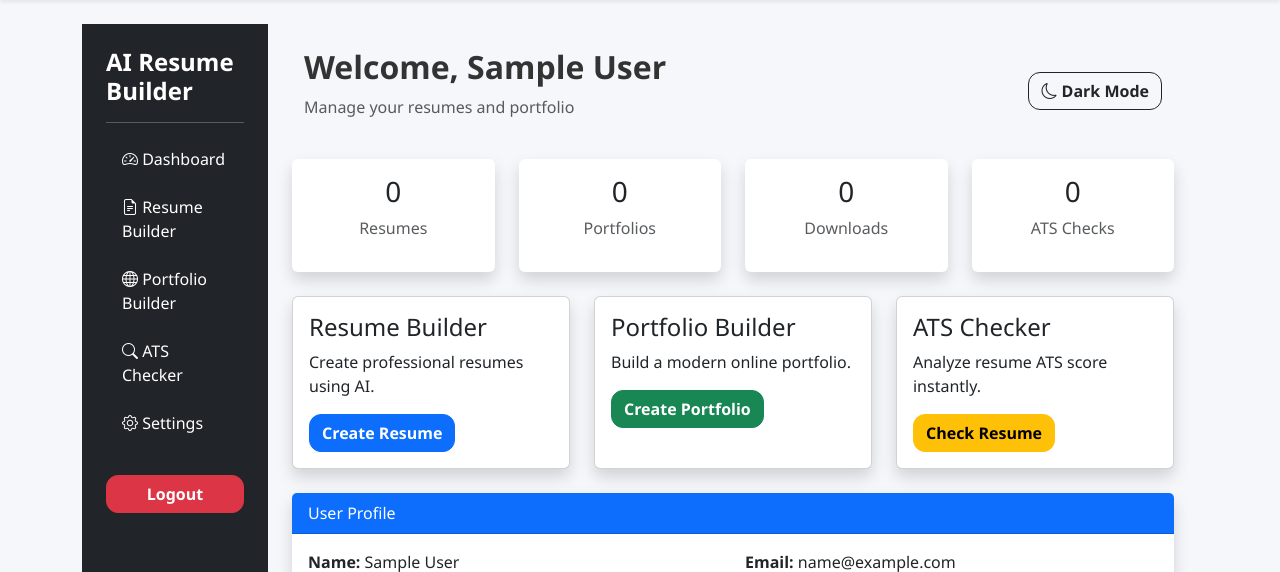
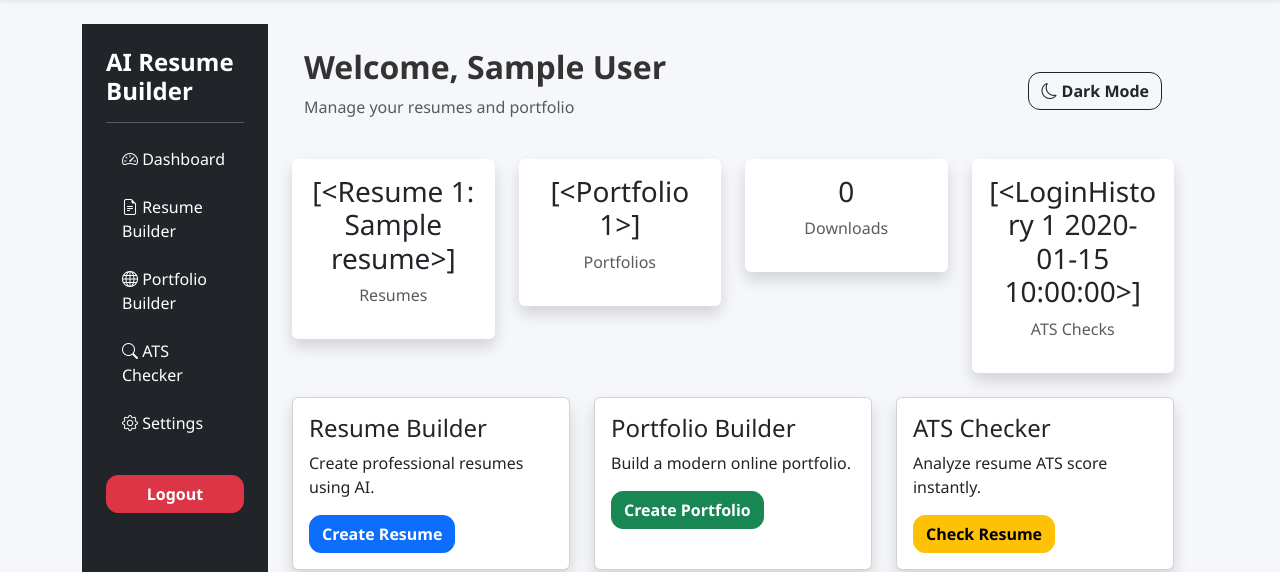
Before and after one commit to S-Sankar02/Resume-builder-Portfolio, a Flask app: template templates/dashboard.html in a window 1280 px wide. Shown: the part 57-629 px from the top of the page. Run offline with Flask 3, Linux system fonts and the light colour scheme; the template is opened without the code that fills it: values that come from a table or form of the project are taken from there, others are empty; tables that the repository leaves empty hold one stand-in row (values such as "Sample post").

Commit message:
updated dashboard resume,ats,portfolio count as real

```diff
--- a/templates/dashboard.html
+++ b/templates/dashboard.html
@@ -149,7 +149,7 @@ Dashboard - AI Resume Builder
 
                             <div class="card-body text-center">
 
-                                <h3>0</h3>
+                               <h3>{{ resume_count }}</h3>
 
                                 <p class="text-muted">
                                     Resumes
@@ -167,7 +167,7 @@ Dashboard - AI Resume Builder
 
                             <div class="card-body text-center">
 
-                                <h3>0</h3>
+                             <h3>{{ portfolio_count }}</h3>
 
                                 <p class="text-muted">
                                     Portfolios
@@ -203,7 +203,7 @@ Dashboard - AI Resume Builder
 
                             <div class="card-body text-center">
 
-                                <h3>0</h3>
+                               <h3>{{ login_count }}</h3>
 
                                 <p class="text-muted">
                                     ATS Checks
```
